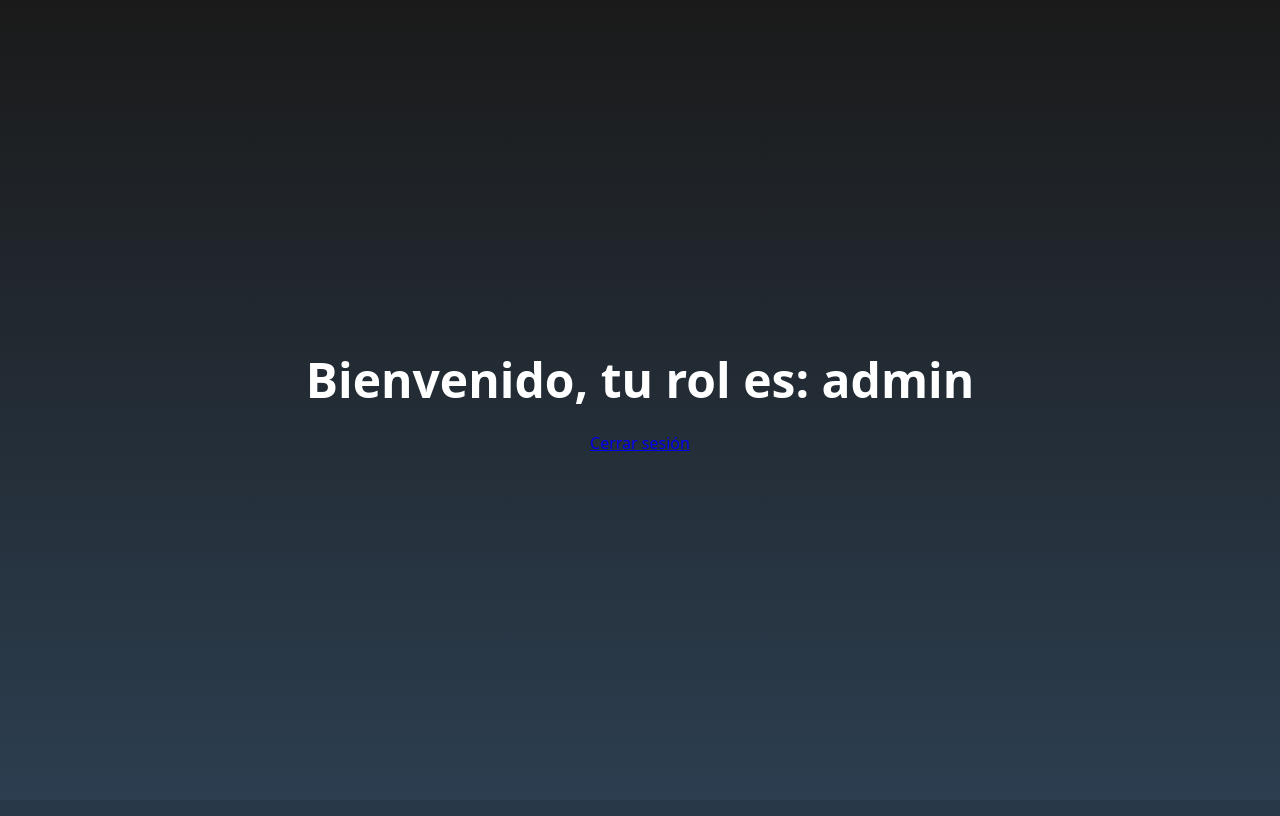
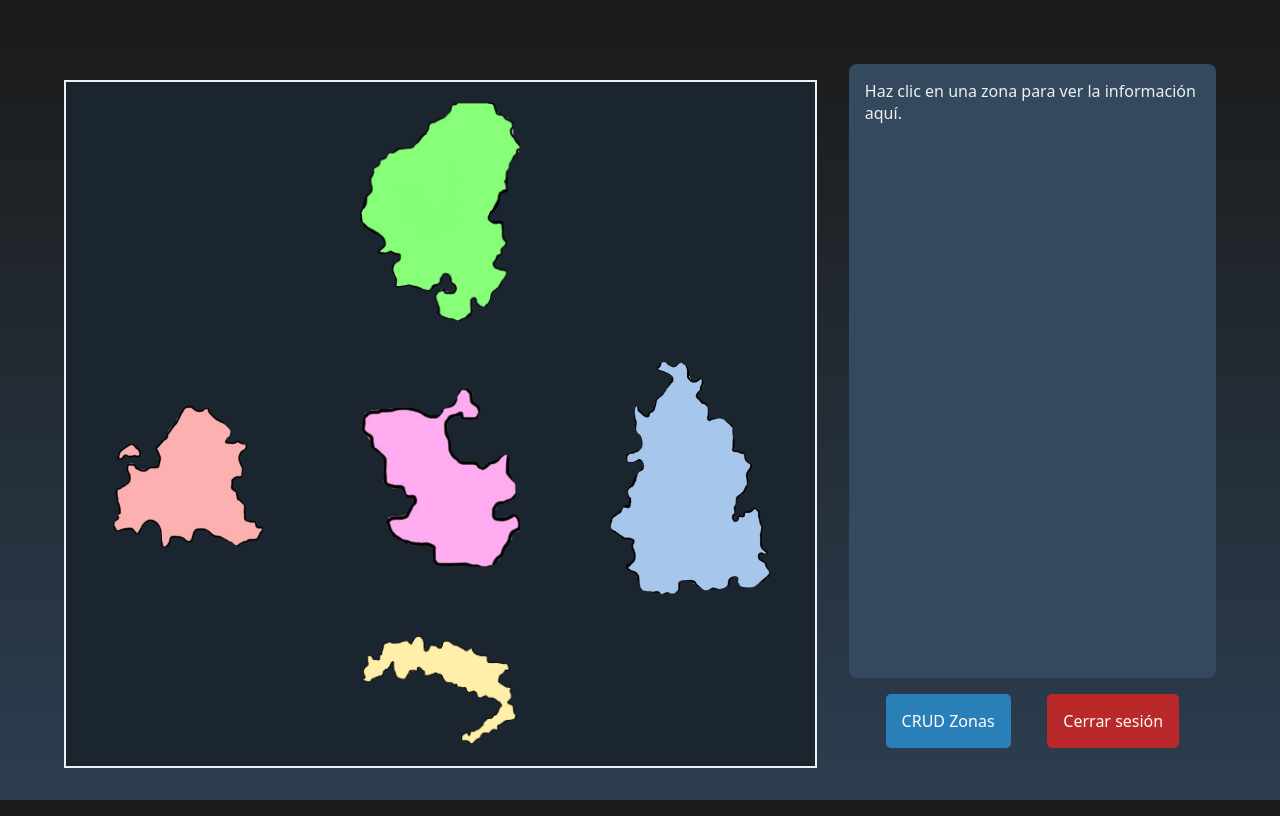
Before and after one commit to llamasdev978/inmomap, a Flask app: page /dashboard-manager in a window 1280 px wide. Before the commit the page ends 503 px from the top, so only its background shows below. Run offline with Flask 3, Linux system fonts and the light colour scheme; the visitor is signed in with stand-in values (Sample User, id 1); some libraries are stand-ins or nearby versions.

Commit message:
detalles finales

```diff
--- a/static/style.css
+++ b/static/style.css
@@ -24,6 +24,7 @@ h1 {
 }
 
 h2 {
+  margin: 0;
   font-size: 2.5rem;
   margin-bottom: 20px;
   color: #ffffff;
@@ -33,7 +34,7 @@ h2 {
 .main-container {
   text-align: center;
   background: #34495e;
-  padding: 100px;
+  padding: 3rem;
   border-radius: 30px;
   box-shadow: 0 4px 8px rgba(0, 0, 0, 0.5);
   width: 400px;
@@ -167,7 +168,7 @@ input[type="text"], input[type="password"] {
   justify-items: center;
   align-items: center;
   width: 65%;
-  height: 90%;
+  height: 95%;
   margin: auto;
 }
 
--- a/templates/dashboard-admin.html
+++ b/templates/dashboard-admin.html
@@ -22,9 +22,9 @@
                   Haz clic en una zona para ver la información aquí.
                 </div>
                 <div class="buttons-row">
-                  <a href="{{ url_for('listar_zonas') }}" class="btn">CRUD Zonas</a>
-                    <a href="{{ url_for('listar_usuarios') }}" class="btn">CRUD Usuarios</a>
-                  <a href="{{ url_for('logout') }}" class="btn-red">Cerrar sesión</a>
+                  <a href="{{ url_for('listar_zonas') }}" class="mini-btn">CRUD Zonas</a>
+                    <a href="{{ url_for('listar_usuarios') }}" class="mini-btn">CRUD Usuarios</a>
+                  <a href="{{ url_for('logout') }}" class="mini-btn-red">Cerrar sesión</a>
                 </div>
               </div>
         </div>
--- a/templates/dashboard-manager.html
+++ b/templates/dashboard-manager.html
@@ -1,14 +1,56 @@
 <!DOCTYPE html>
-<html lang="en">
+<html lang="es">
 <head>
     <meta charset="UTF-8">
-    <meta name="viewport" content="width=device-width, initial-scale=1.0">
+    <title>Dashboard Manager</title>
     <link rel="stylesheet" href="{{ url_for('static', filename='style.css') }}">
-    <title>Dash</title>
 </head>
 <body>
-    <h1>Bienvenido, tu rol es: {{ rol }}</h1>
+    <div class="dash-main-container">
+        <div class="dashboard-content">
+            <div class="map-grid">
+                <img src="{{ url_for('static', filename='img/norte.png') }}" class="zona" alt="Norte" onclick="mostrarInfo('norte')">
+                <img src="{{ url_for('static', filename='img/sur.png') }}" class="zona" alt="Sur" onclick="mostrarInfo('sur')">
+                <img src="{{ url_for('static', filename='img/este.png') }}" class="zona" alt="Este" onclick="mostrarInfo('este')">
+                <img src="{{ url_for('static', filename='img/oeste.png') }}" class="zona" alt="Oeste" onclick="mostrarInfo('oeste')">
+                <img src="{{ url_for('static', filename='img/centro.png') }}" class="zona" alt="Centro" onclick="mostrarInfo('centro')">
+            </div>
 
-    <a href="{{ url_for('logout') }}">Cerrar sesión</a>
+
+            <div class="info-container">
+                <div class="info-box">
+                  Haz clic en una zona para ver la información aquí.
+                </div>
+                <div class="buttons-row">
+                  <a href="{{ url_for('listar_zonas') }}" class="mini-btn">CRUD Zonas</a>
+                  <a href="{{ url_for('logout') }}" class="mini-btn-red">Cerrar sesión</a>
+                </div>
+              </div>
+        </div>
+    </div>
+
+    <script>
+        async function mostrarInfo(zona) {
+          const infoBox = document.querySelector('.info-box');
+          infoBox.innerHTML = "<em>Cargando información...</em>";
+
+          try {
+            const response = await fetch(`/zona/${zona}`);
+            if (!response.ok) throw new Error("Zona no encontrada");
+
+            const data = await response.json();
+            infoBox.innerHTML = `
+              <h2>${data.nombre.toUpperCase()}</h2>
+              <p><strong>Descripción:</strong> ${data.descripcion}</p>
+              <p><strong>Precio por m²:</strong> ${data.precio_m2} €</p>
+              <p><strong>Población:</strong> ${data.poblacion_total}</p>
+              <p><strong>Municipios:</strong> ${data.municipios}</p>
+              <img src="/static/${data.imagen_destacada}" style="max-width: 100%; margin-top: 1rem;">
+            `;
+          } catch (error) {
+            infoBox.innerHTML = "<p style='color: red;'>Error al cargar información.</p>";
+          }
+        }
+      </script>
 </body>
 </html>
```
Also changed, not shown: templates/dashboard-user.html (+46 -5 lines).
